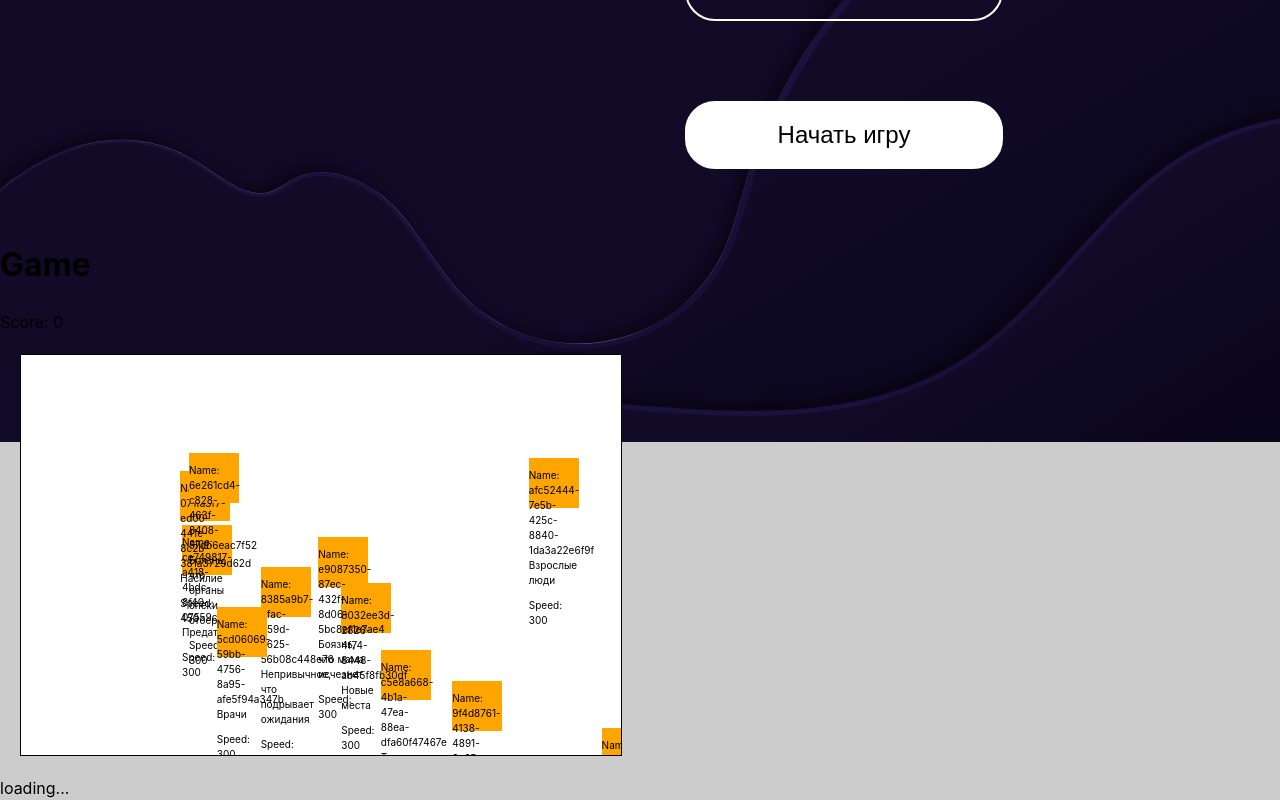
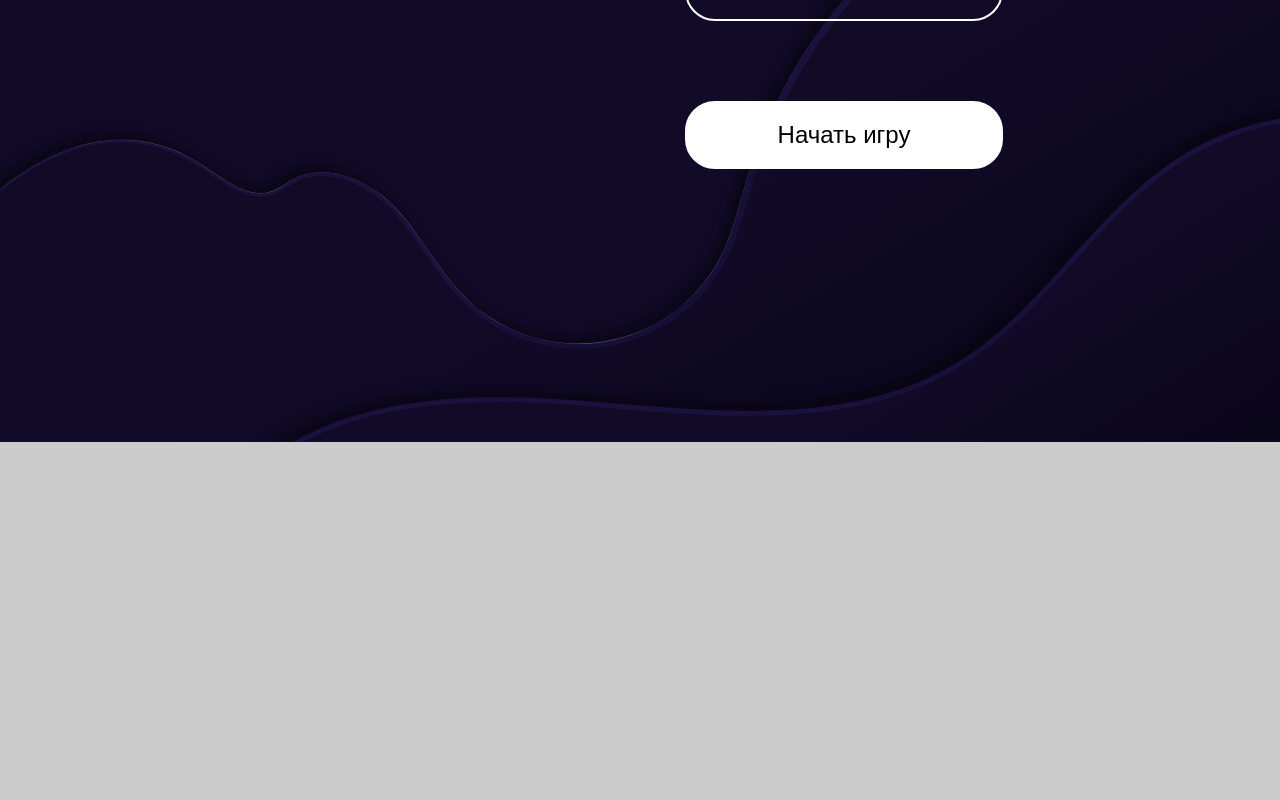
Before and after one commit to eeershov/j-hack-team37, a React (Vite) app in the folder client/: page / in a window 1280 px wide. Shown: the part 638-1438 px from the top of the page. After the commit the page ends 1080 px from the top, so only its background shows below. Built offline with nearby package versions, Linux system fonts and the light colour scheme; no server answers; a web font is replaced by a local one.

Commit message:
fix: merge errors

```diff
--- a/client/src/App.tsx
+++ b/client/src/App.tsx
@@ -1,5 +1,3 @@
-import { useEffect, useState } from 'react'
-
 import Game from './components/Game';
 import './App.css'
 import StartMenu from './components/startMenu.js'
@@ -7,33 +5,21 @@ import ResultsWindow from './components/ResultsWindow.js'
 import FearsDescription from './components/FearsDescription.js'
 
 function App() {
-  const [somedata, setSomedata] = useState();
-  useEffect(()=>{
-    async function getSomethingFromBack() {
-      const backendUrl = 'http://localhost:9090/api';
-      const data = await fetch(backendUrl);
-      const jsonedData = await data.json();
-      setSomedata(jsonedData['data']);
-    }
-    getSomethingFromBack();
-  }, [])
-  let WindowCheck = 0;
+  const WindowCheck = 0;
   let window;
 if (WindowCheck === 0) {
   window = <StartMenu/>;
 } else if (WindowCheck === 1) {
   window = <FearsDescription/>;
+} else if (WindowCheck === 2) {
+  window = <ResultsWindow/>;
 } else {
-  window = <ResultsWindow state={WindowCheck}/>;
+  window = <Game/>;
 }
 
   return (
     <>
-      {window}
-      <Game/>
-      <div>
-        { somedata ? somedata : 'loading...' }
-      </div>
+      { window }
     </>
   )
 }
--- a/client/src/components/ResultsWindow.tsx
+++ b/client/src/components/ResultsWindow.tsx
@@ -1,10 +1,10 @@
-import bg from '../assets/фоновая картинка.svg'
+import bg from '../assets/background.svg'
 import resultBoy from '../assets/resultBoy.svg'
 import resultGirl from '../assets/resultGirl.svg'
 import header from '../assets/header.svg'
 
 const resultsWindow = function () {
- const score = 0;
+    const score = 0;
     return (
         <div>
             <img src={bg} className="background" alt="bg" />
@@ -13,7 +13,7 @@ const resultsWindow = function () {
             <img src={resultBoy} className="leftFearGirl" alt="leftfg" />
             <img src={resultGirl} className="rightFearGirl" alt="rightfg" />
             <div className="buttonContainer result-btn">
-            <button  onClick={(WindowCheck) => {WindowCheck = 1}}className="button buttonDescription">ПРАВИЛА ИГРЫ</button>
+            <button  onClick={() => {}}className="button buttonDescription">ПРАВИЛА ИГРЫ</button>
             <button  className="button buttonDescription clickedButton">ОПИСАНИЕ СТРАХОВ </button>
             <button  className="button buttonStart">НАЧАТЬ ЗАНОВО</button>
             </div>
```
